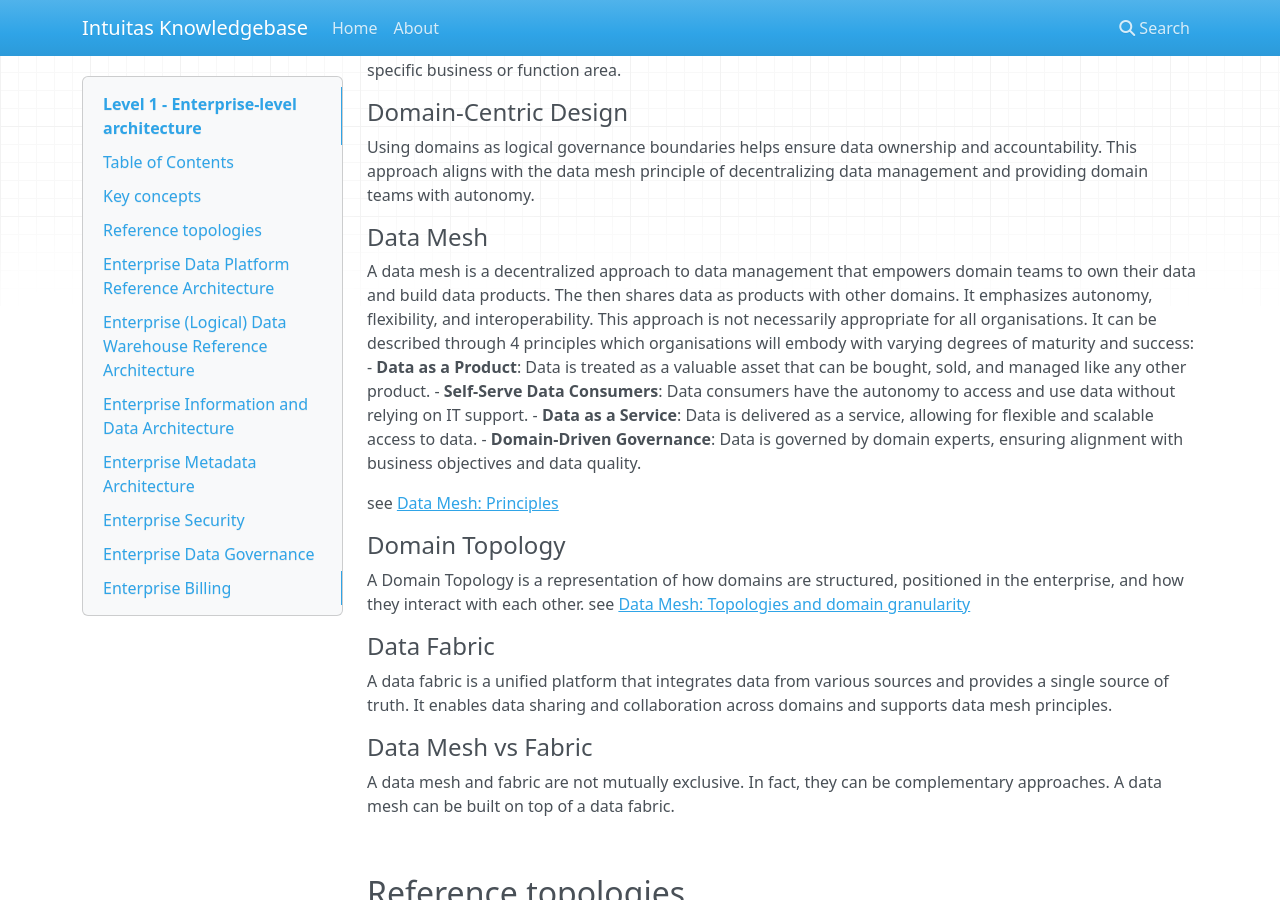
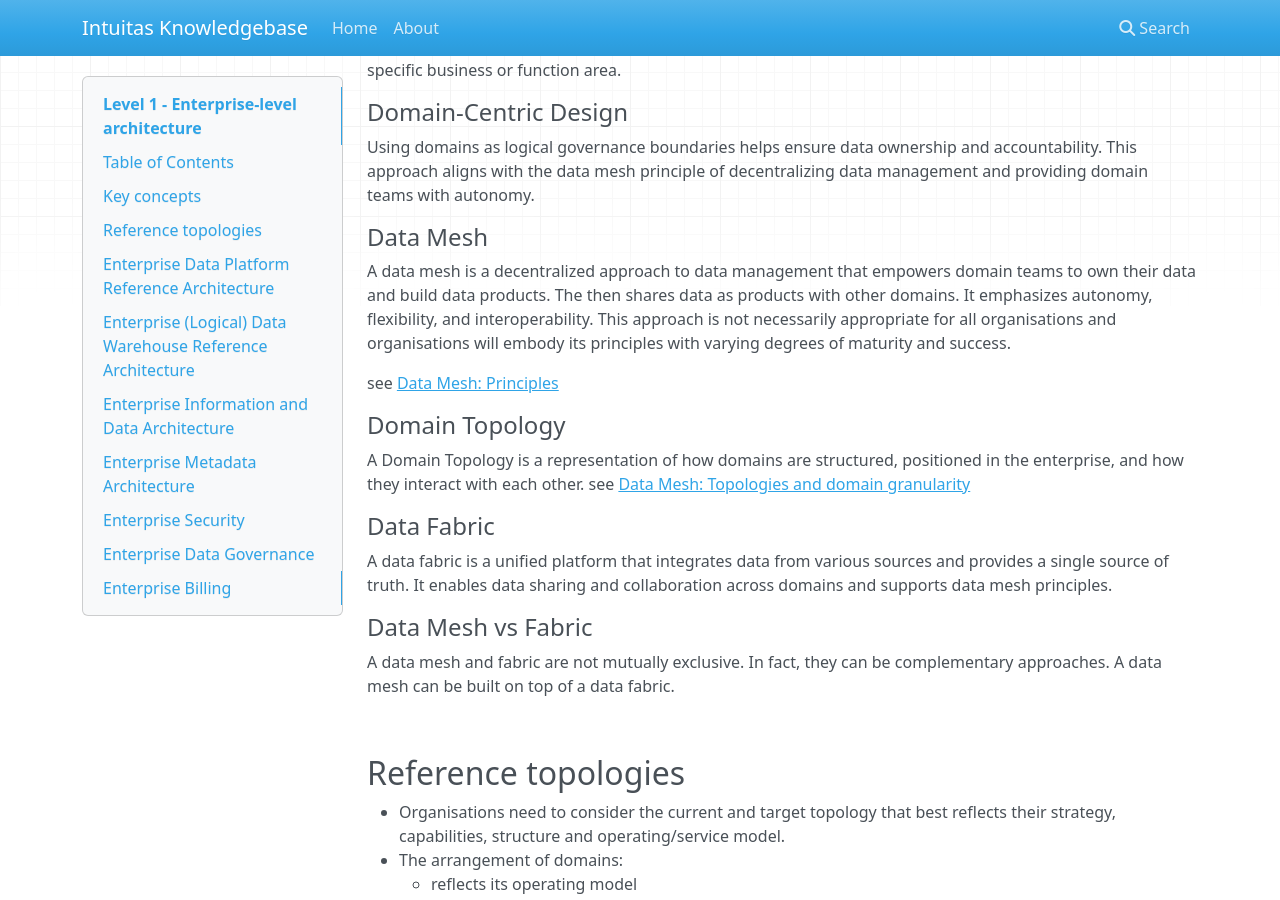
Before and after one commit to bensonchoyintuitas/intuitas_knowledgebase, an MkDocs documentation site: the page built from docs/level_1.md, in a window 1280 px wide and 900 px high, scrolled down 1163 px. Built offline with MkDocs 1.6.1, drawn with Linux system fonts in a browser that asks for light colours; nearby versions of some CDN libraries; some of the changed text lies outside the part shown.

Commit message:
tidy up level 1

```diff
--- a/docs/level_1.md
+++ b/docs/level_1.md
@@ -54,11 +54,7 @@ Using domains as logical governance boundaries helps ensure data ownership and a
 
 #### Data Mesh
 
-A data mesh is a decentralized approach to data management that empowers domain teams to own their data and build data products. The then shares data as products with other domains. It emphasizes autonomy, flexibility, and interoperability. This approach is not necessarily appropriate for all organisations. It can be described through 4 principles which organisations will embody with varying degrees of maturity and success:
-- **Data as a Product**: Data is treated as a valuable asset that can be bought, sold, and managed like any other product.
-- **Self-Serve Data Consumers**: Data consumers have the autonomy to access and use data without relying on IT support.
-- **Data as a Service**: Data is delivered as a service, allowing for flexible and scalable access to data.
-- **Domain-Driven Governance**: Data is governed by domain experts, ensuring alignment with business objectives and data quality.
+A data mesh is a decentralized approach to data management that empowers domain teams to own their data and build data products. The then shares data as products with other domains. It emphasizes autonomy, flexibility, and interoperability. This approach is not necessarily appropriate for all organisations and organisations will embody its principles with varying degrees of maturity and success.
 
 see [Data Mesh: Principles](https://martinfowler.com/articles/data-mesh-principles.html)
 
@@ -78,7 +74,6 @@ A data mesh and fabric are not mutually exclusive. In fact, they can be compleme
 
 ## Reference topologies
 
-
 - Organisations need to consider the current and target topology that best reflects their strategy, capabilities, structure and operating/service model.
 - The arrangement of domains:
     - reflects its operating model
@@ -88,6 +83,7 @@ A data mesh and fabric are not mutually exclusive. In fact, they can be compleme
 <a href="../img/enterprise_domain_reference_topologies.png" target="_blank">
     <img src="../img/enterprise_domain_reference_topologies.png"  alt="Platform and Pipeline Reference Architecture">
 </a>
+
 Source: [Data Mesh: Topologies and domain granularity](https://towardsdatascience.com/data-mesh-topologies-and-domain-granularity-65290a4ebb90/?gi=631b1b9f4dbb&source=user_profile_page---------19-------------97abd6c0aad1---------------)
 
 
@@ -131,8 +127,6 @@ Allowing domains to access gold data from other domains and, where appropriate,
 
 ## Enterprise Data Platform Reference Architecture
 
-
-
 Describes the logical components (including infrastructure, applications and common services) that make up a default data and analytics solution, offered and supported by the enterprise. This artefact can then be used as the basis of developing domain-specific overlays.
 
 Example:
@@ -142,7 +136,6 @@ Example:
 <br>
 
 ## Enterprise (Logical) Data Warehouse Reference Architecture
-
 
 **Logical Data Warehouse topology**
 
```
Also changed, not shown: other parts of docs/level_1.md (+1 -1 lines), site/index.html, site/level_1/index.html, site/search/search_index.json.
